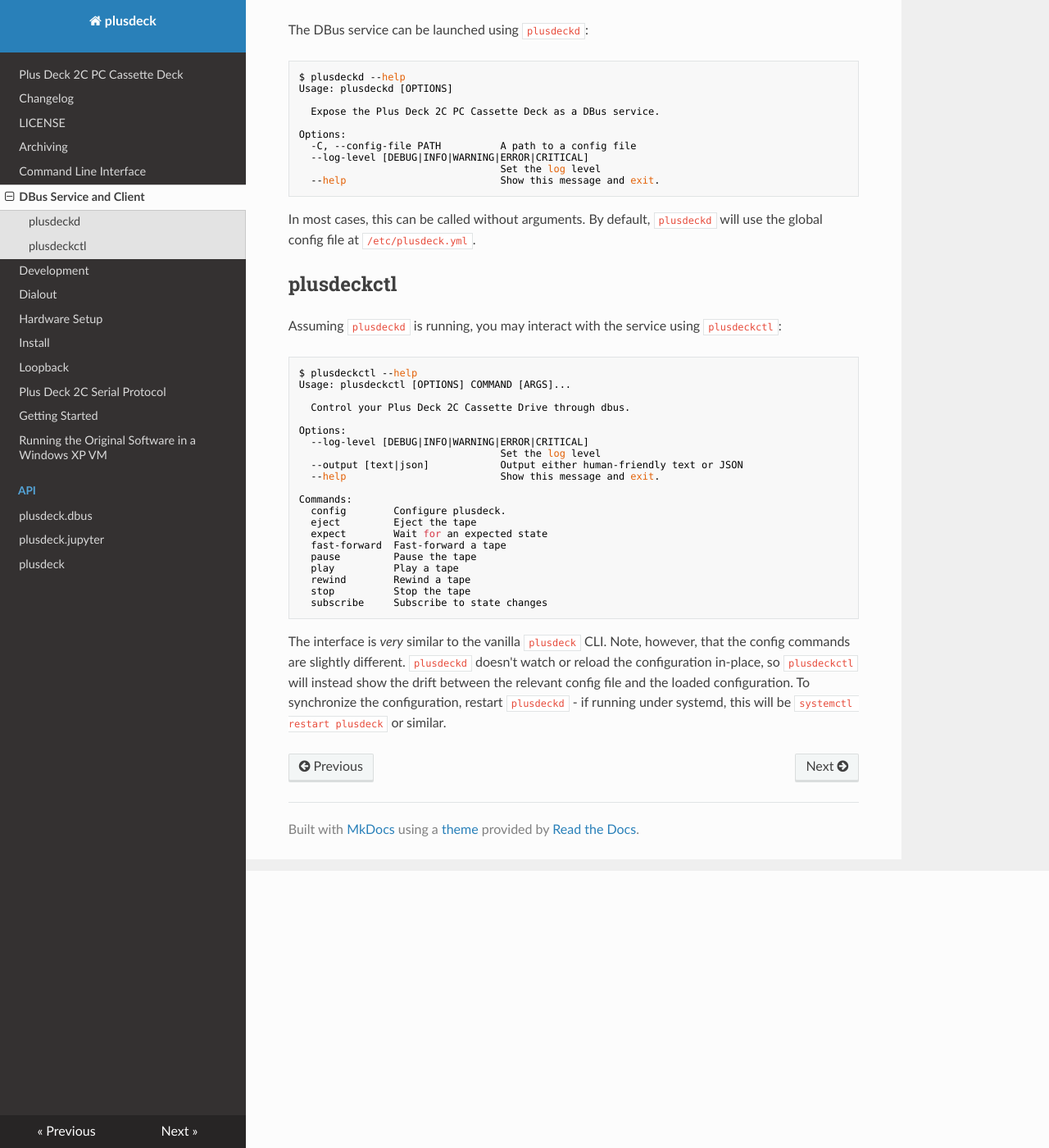
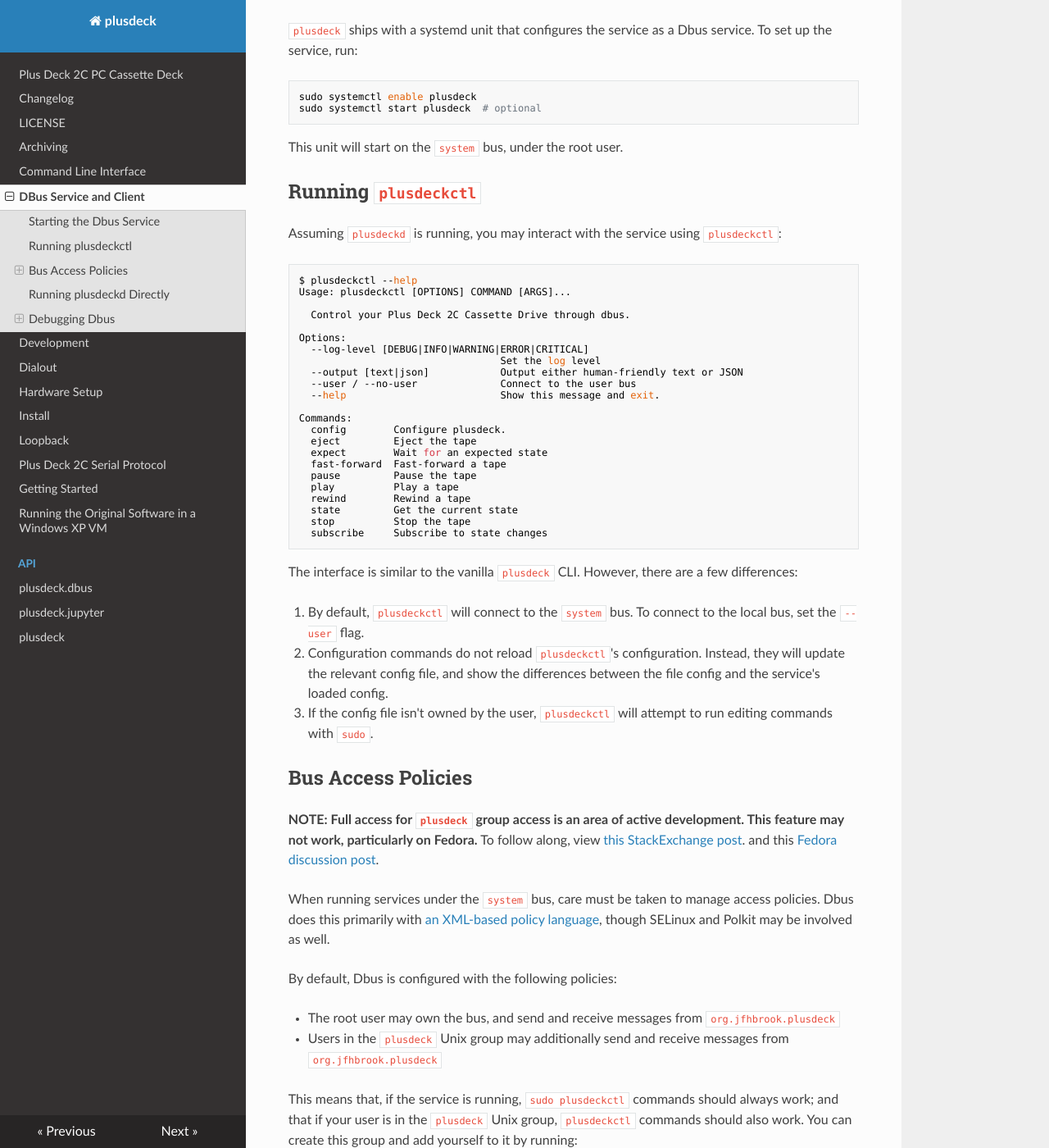
Before and after one commit to jfhbrook/plusdeck, an MkDocs documentation site: the page built from docs/dbus.md, in a window 1280 px wide and 1400 px high, scrolled down 338 px. Shown: the whole window at 82% size. Built offline with MkDocs 1.6.1, drawn with Linux system fonts in a browser that asks for light colours; nearby versions of some CDN libraries; some of the changed text lies outside the part shown.

Commit message:
Update dbus documentation

````diff
--- a/docs/dbus.md
+++ b/docs/dbus.md
@@ -4,9 +4,83 @@
 
 For information on the API, visit [the API docs for `plusdeck.dbus`](./api/plusdeck.dbus.md).
 
-## plusdeckd
+## Starting the Dbus Service
 
-The DBus service can be launched using `plusdeckd`:
+`plusdeck` ships with a systemd unit that configures the service as a Dbus service. To set up the service, run:
+
+```sh
+sudo systemctl enable plusdeck
+sudo systemctl start plusdeck  # optional
+```
+
+This unit will start on the `system` bus, under the root user.
+
+## Running `plusdeckctl`
+
+Assuming `plusdeckd` is running, you may interact with the service using `plusdeckctl`:
+
+```sh
+$ plusdeckctl --help
+Usage: plusdeckctl [OPTIONS] COMMAND [ARGS]...
+
+  Control your Plus Deck 2C Cassette Drive through dbus.
+
+Options:
+  --log-level [DEBUG|INFO|WARNING|ERROR|CRITICAL]
+                                  Set the log level
+  --output [text|json]            Output either human-friendly text or JSON
+  --user / --no-user              Connect to the user bus
+  --help                          Show this message and exit.
+
+Commands:
+  config        Configure plusdeck.
+  eject         Eject the tape
+  expect        Wait for an expected state
+  fast-forward  Fast-forward a tape
+  pause         Pause the tape
+  play          Play a tape
+  rewind        Rewind a tape
+  state         Get the current state
+  stop          Stop the tape
+  subscribe     Subscribe to state changes
+```
+
+The interface is similar to the vanilla `plusdeck` CLI. However, there are a few differences:
+
+1. By default, `plusdeckctl` will connect to the `system` bus. To connect to the local bus, set the `--user` flag.
+2. Configuration commands do not reload `plusdeckctl`'s configuration. Instead, they will update the relevant config file, and show the differences between the file config and the service's loaded config.
+3. If the config file isn't owned by the user, `plusdeckctl` will attempt to run editing commands with `sudo`.
+
+## Bus Access Policies
+
+**NOTE: Full access for `plusdeck` group access is an area of active development. This feature may not work, particularly on Fedora.** To follow along, view [this StackExchange post](https://unix.stackexchange.com/questions/790750/dbus-policy-that-allows-group-to-access-system-service). and this [Fedora discussion post](https://discussion.fedoraproject.org/t/dbus-policy-that-allows-group-to-access-system-service/144265).
+
+When running services under the `system` bus, care must be taken to manage access policies. Dbus does this primarily with [an XML-based policy language](https://dbus.freedesktop.org/doc/dbus-daemon.1.html), though SELinux and Polkit may be involved as well.
+
+By default, Dbus is configured with the following policies:
+
+* The root user may own the bus, and send and receive messages from `org.jfhbrook.plusdeck`
+* Users in the `plusdeck` Unix group may additionally send and receive messages from `org.jfhbrook.plusdeck`
+
+This means that, if the service is running, `sudo plusdeckctl` commands should always work; and that if your user is in the `plusdeck` Unix group, `plusdeckctl` commands should also work. You can create this group and add yourself to it by running:
+
+```bash
+sudo groupadd plusdeck
+sudo usermod -a -G plusdeck "${USER}"
+```
+
+### SELinux
+
+Information on configuring SELinux to come.
+
+### Polkit
+
+Information on configuring Polkit to come.
+
+
+## Running `plusdeckd` Directly
+
+The DBus service can be launched directly using `plusdeckd`:
 
 ```sh
 $ plusdeckd --help
@@ -21,34 +95,32 @@
   --help                          Show this message and exit.
 ```
 
-In most cases, this can be called without arguments. By default, `plusdeckd` will use the global config file at `/etc/plusdeck.yml`.
+In most cases, this can be called without arguments. By default, `plusdeckd` will listen on the `system` bus and load the global config file (`/etc/plusdeck.yml`) if launched as root; and otherwise listen on the `user` bus and load the user's config file (`~/.config/plusdeck.yml`).
 
-## plusdeckctl
+## Debugging Dbus
 
-Assuming `plusdeckd` is running, you may interact with the service using `plusdeckctl`:
+### Default Dbus Configuration
+
+The default Dbus configuration is at `/usr/share/dbus-1/system.conf`. It may be useful to refer to this file when trying to understand what default access policies are being applied.
+
+### Monitoring Dbus
+
+The best tool for debugging Dbus seems to be [dbus-monitor](https://dbus.freedesktop.org/doc/dbus-monitor.1.html). To follow system bus messages, run:
 
 ```sh
-$ plusdeckctl --help
-Usage: plusdeckctl [OPTIONS] COMMAND [ARGS]...
-
-  Control your Plus Deck 2C Cassette Drive through dbus.
-
-Options:
-  --log-level [DEBUG|INFO|WARNING|ERROR|CRITICAL]
-                                  Set the log level
-  --output [text|json]            Output either human-friendly text or JSON
-  --help                          Show this message and exit.
-
-Commands:
-  config        Configure plusdeck.
-  eject         Eject the tape
-  expect        Wait for an expected state
-  fast-forward  Fast-forward a tape
-  pause         Pause the tape
-  play          Play a tape
-  rewind        Rewind a tape
-  stop          Stop the tape
-  subscribe     Subscribe to state changes
+sudo dbus-monitor --system
 ```
 
-The interface is *very* similar to the vanilla `plusdeck` CLI. Note, however, that the config commands are slightly different. `plusdeckd` doesn't watch or reload the configuration in-place, so `plusdeckctl` will instead show the drift between the relevant config file and the loaded configuration. To synchronize the configuration, restart `plusdeckd` - if running under systemd, this will be `systemctl restart plusdeck` or similar.
+### Debugging SELinux
+
+You should be able to see access denials due to SELinux by running either:
+
+```sh
+sudo ausearch -ts recent
+```
+
+or:
+
+```sh
+sudo tail -f /var/log/audit/audit.log
+```
````
